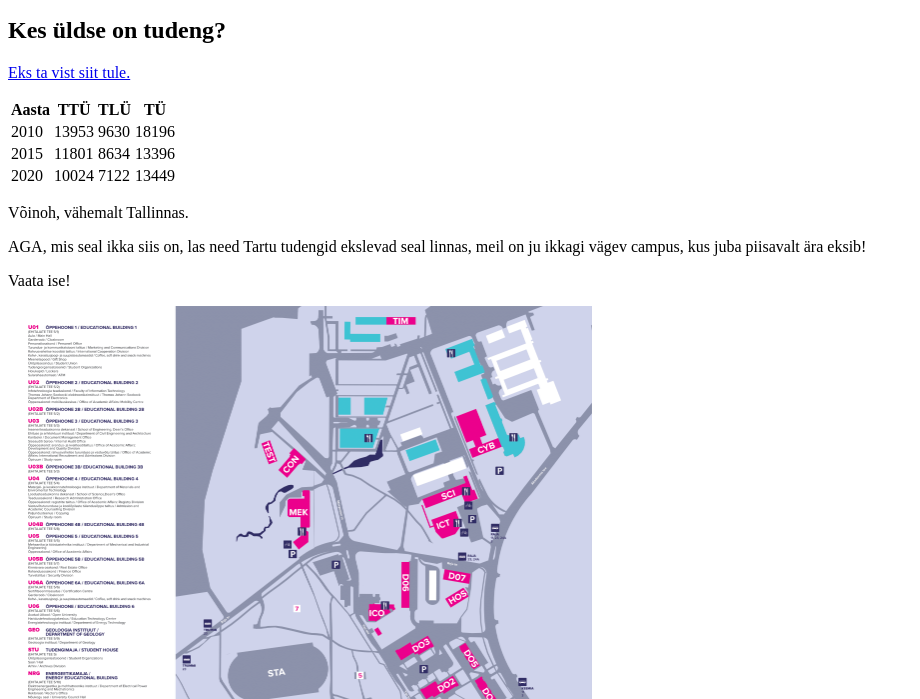
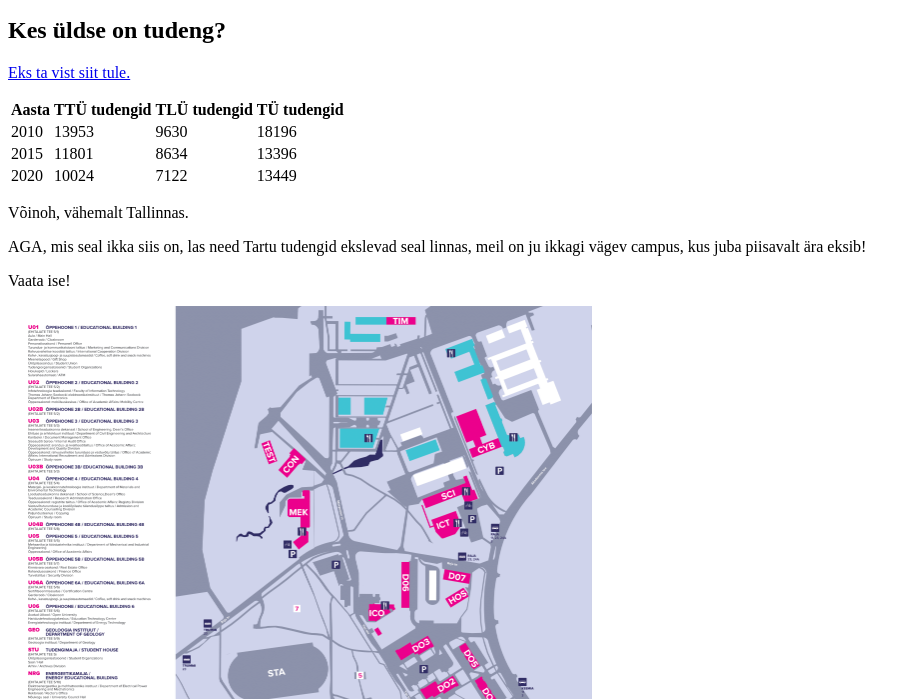
Before and after one commit to krikaa/krikaa.github.io, a plain HTML site: page index.html in a window 1280 px wide. Shown: the part 101-800 px from the top of the page, without its empty margins (0-920 px from the left). Drawn offline with Linux system fonts and the light colour scheme.

Commit message:
Update index.html

```diff
--- a/index.html
+++ b/index.html
@@ -10,28 +10,27 @@
 
 <h2>Kes üldse on tudeng?</h2>
 <p><a href="https://taltech.ee">Eks ta vist siit tule.</a></p>
-
 <table>
 	<tr>
 		<th>Aasta</th>
-		<th>TTÜ</th>
-		<th>TLÜ</th>
-        <th>TÜ</th>
+		<th>TTÜ tudengid</th>
+		<th>TLÜ tudengid</th>
+        	<th>TÜ tudengid</th>
 	</tr>
 	<tr>
-    	<td>2010</td>
+    		<td>2010</td>
 		<td>13953</td>
-        <td>9630</td>
+       		<td>9630</td>
 		<td>18196</td>
 	</tr>
 	<tr>
-    	<td>2015</td>
+    		<td>2015</td>
 		<td>11801</td>
 		<td>8634</td>
 		<td>13396</td>
 	</tr>
-    <tr>
-    	<td>2020</td>
+    	<tr>
+    		<td>2020</td>
 		<td>10024</td>
 		<td>7122</td>
 		<td>13449</td>
```
